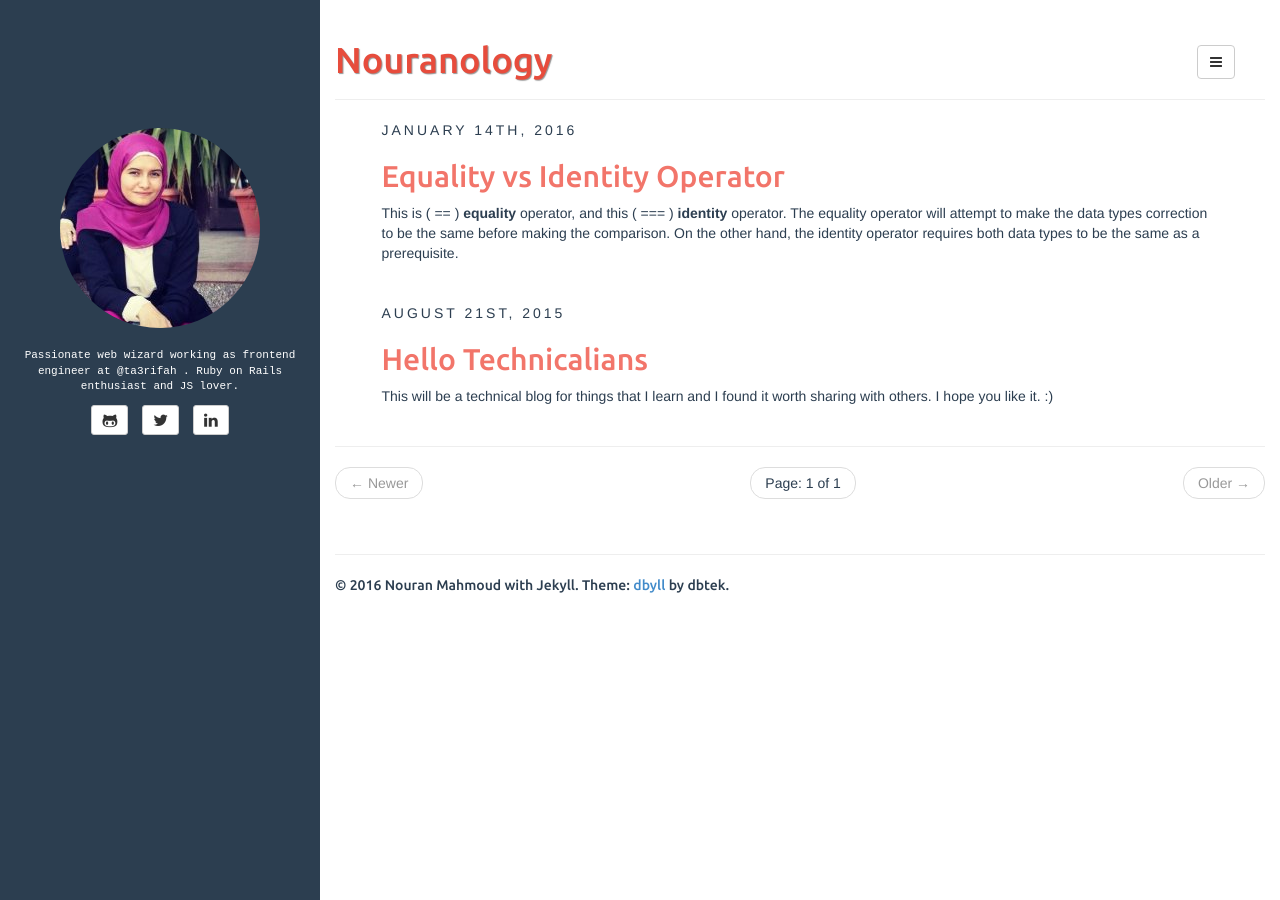
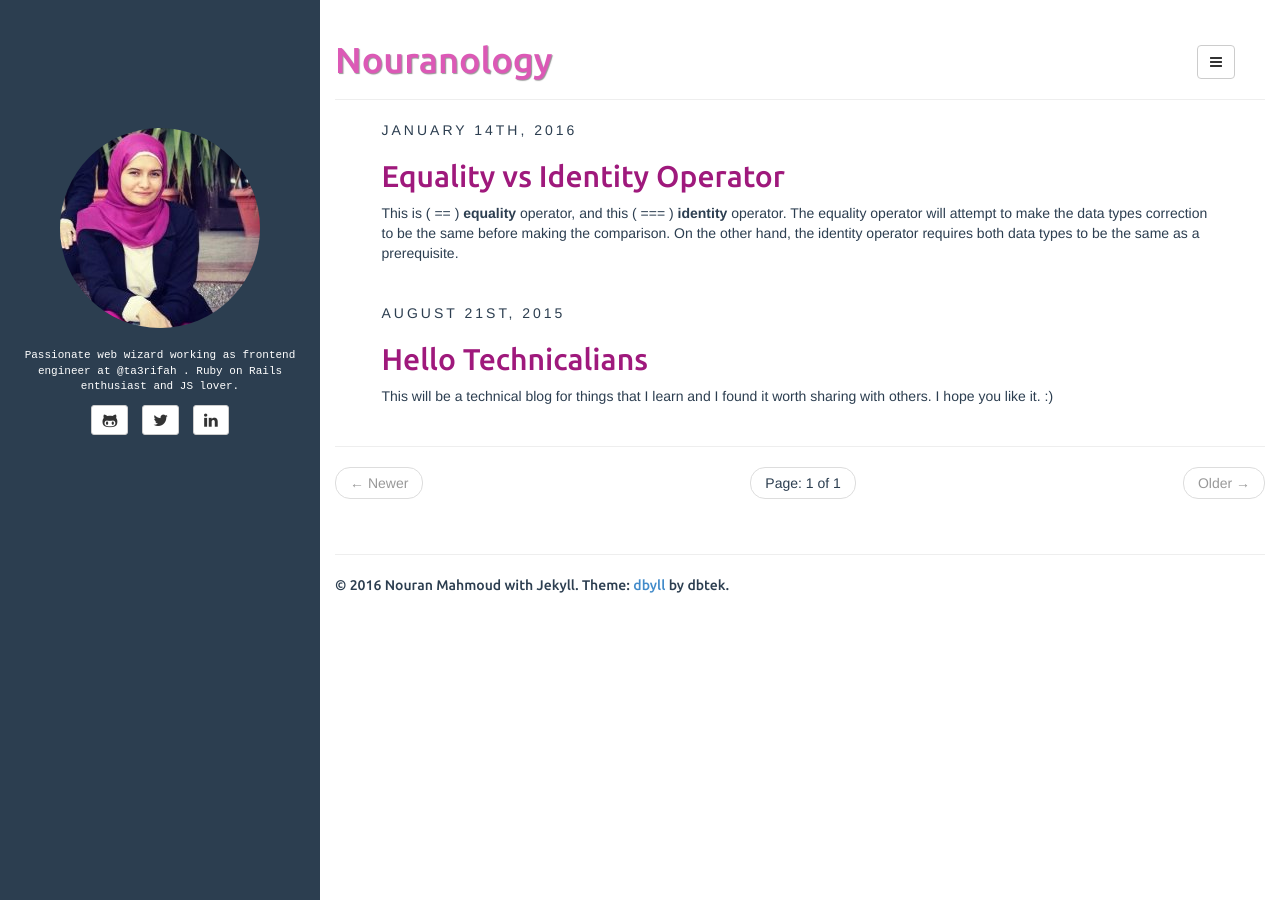
Before and after one commit to nouranology/nouranology.github.io, a Jekyll site: the page built from index.html, in a window 1280 px wide. Built offline with Jekyll 4.4.1, drawn with Linux system fonts in a browser that asks for light colours; the list of posts is cut into pages by our own code.

Commit message:
title colors change

```diff
--- a/assets/css/style.css
+++ b/assets/css/style.css
@@ -82,7 +82,7 @@ article .share .gplus:hover {
 }
 
 .page-header {
-	color: #e74c3c;
+	color: #DC59B6;
 	text-shadow: 1px 1px 1px rgba(150, 150, 150, 1);
 }
 
@@ -117,20 +117,20 @@ article.home h4,
 article.home h5,
 article.home h6 {
 	font-family: 'Ubuntu', sans-serif;
-	color: #f2756a;
+	color: #9F197C;
 }
 
 article.home h1 a,
 article.home h2 a,
 article.home h3 a,
 article.home h4 a {
-	color: #f2756a;
+	color: #9F197C;
 }
 article.home h1 a:hover,
 article.home h2 a:hover,
 article.home h3 a:hover,
 article.home h4 a:hover {
-	color: #e74c3c;
+	color: #A59E96;
 }
 
 .author .author-image {
```
